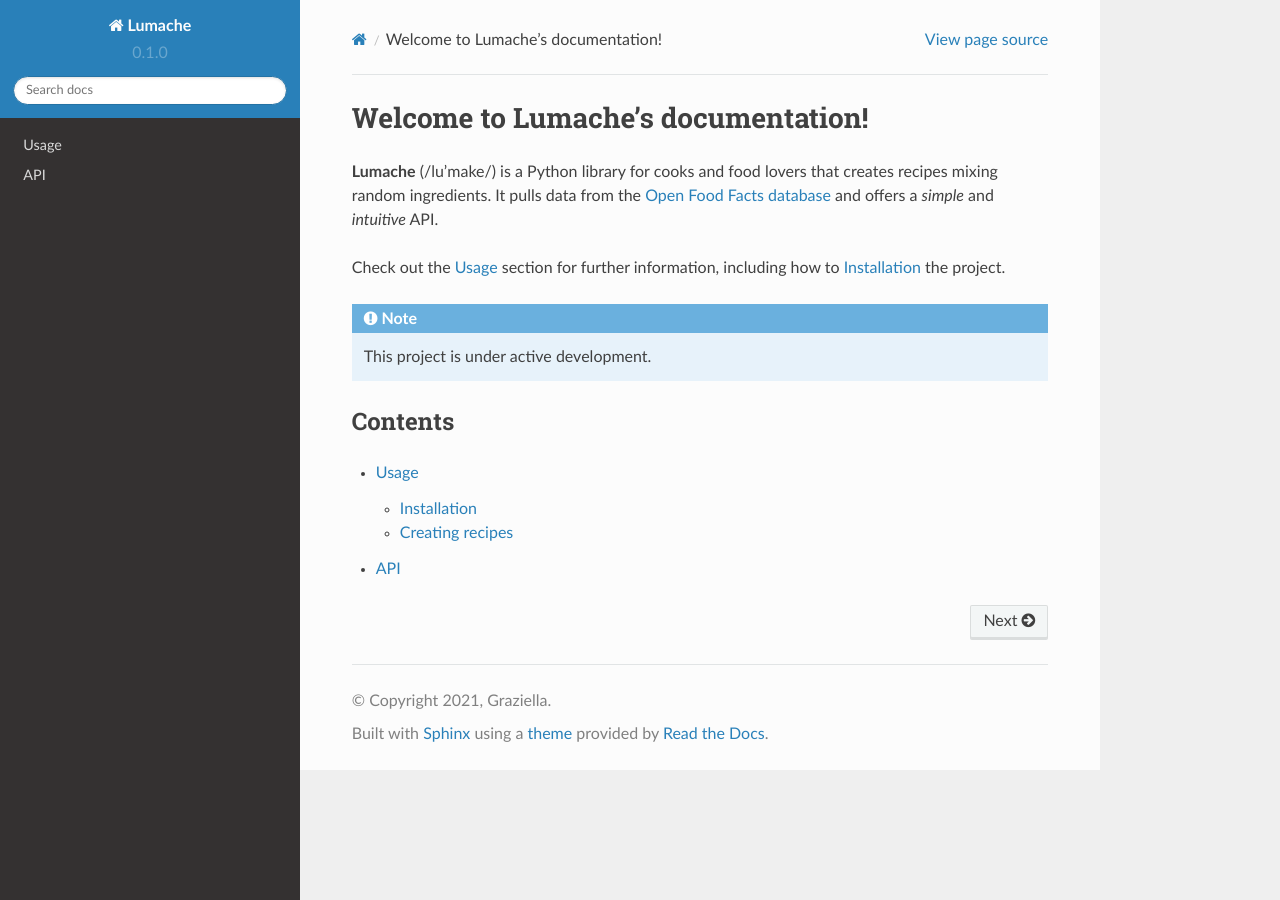
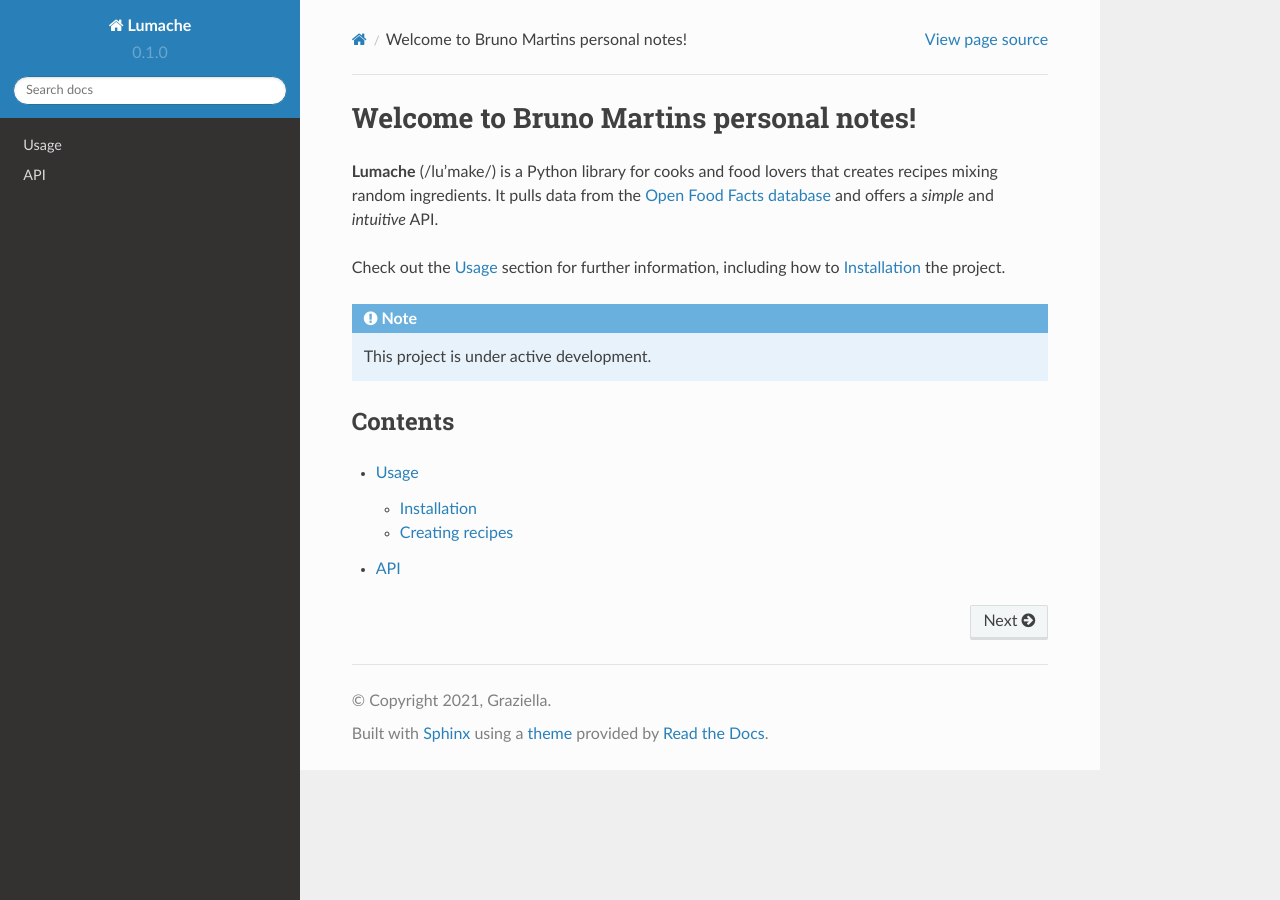
Before and after one commit to bmomartins/docs.bmartins.pt, a Sphinx documentation site: the page built from docs/source/index.rst, in a window 1280 px wide. Built offline with Sphinx 7.4.7 and the Read the Docs theme 2.0.0, drawn with Linux system fonts in a browser that asks for light colours.

Commit message:
first editiing

```diff
--- a/docs/source/index.rst
+++ b/docs/source/index.rst
@@ -1,4 +1,4 @@
-Welcome to Lumache's documentation!
+Welcome to Bruno Martins personal notes!
 ===================================
 
 **Lumache** (/lu'make/) is a Python library for cooks and food lovers
```
